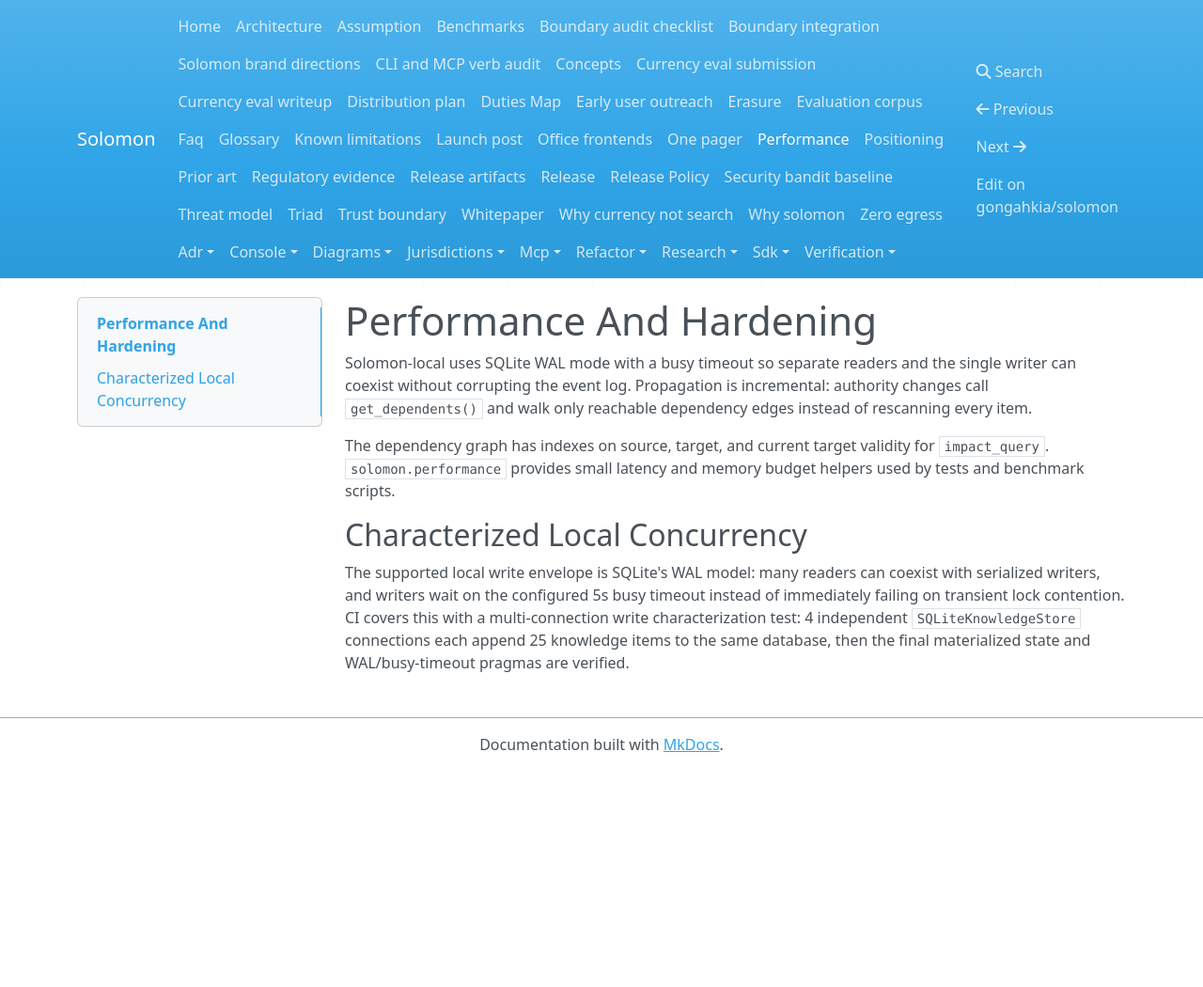
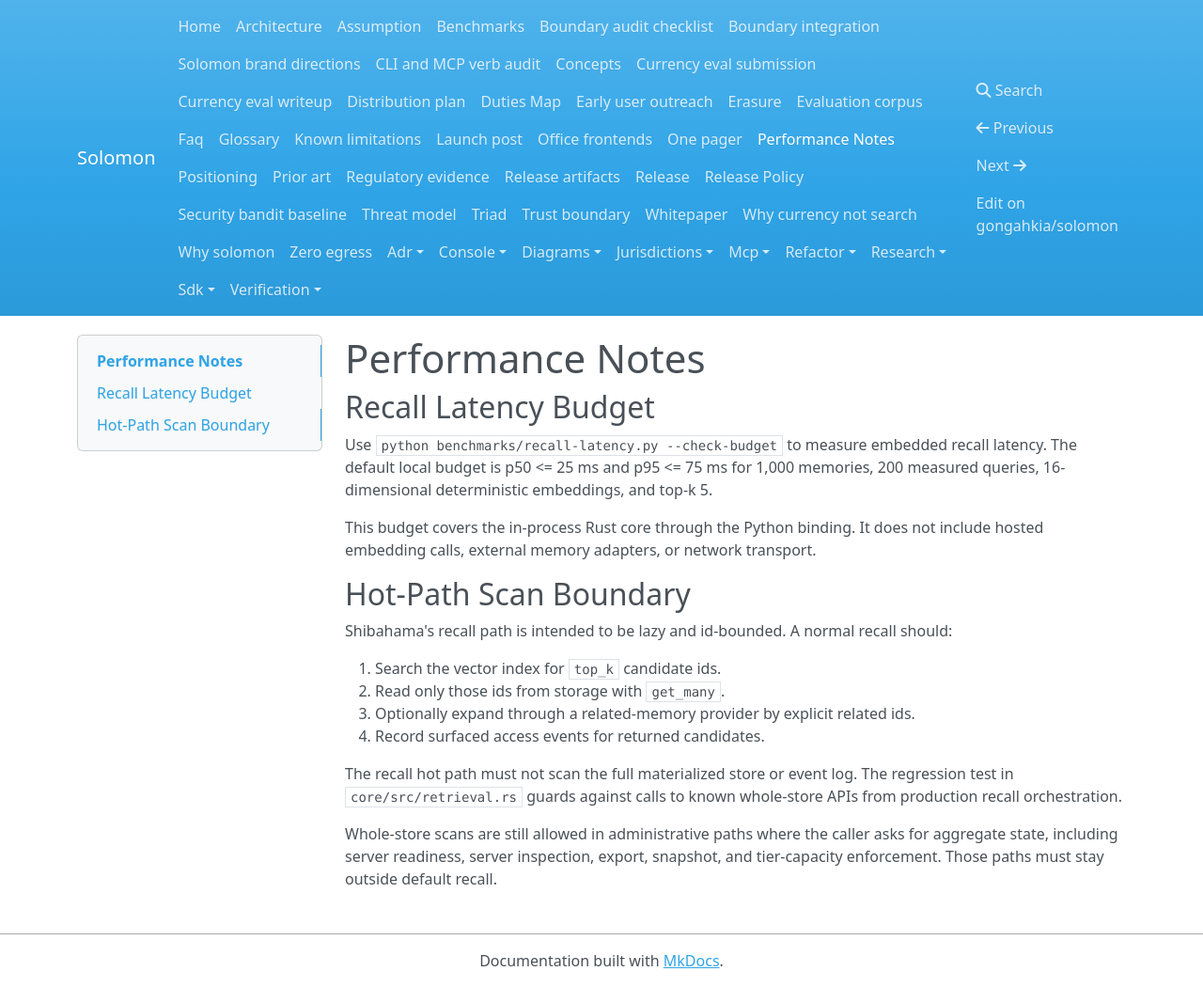
Before and after one commit to gongahkia/solomon, an MkDocs documentation site: the page built from docs/performance.md, in a window 1280 px wide. Shown: the whole page at 94% size. Built offline with MkDocs 1.6.1, drawn with Linux system fonts in a browser that asks for light colours; nearby versions of some CDN libraries; before the commit the page ends 900 px from its top, so only the background shows below that.

Commit message:
perf: guard recall hot path against global scans
(cherry picked from commit 979770eaa70522291ebf2b16af52f6aec7917a86)
(cherry picked from commit 456ff64d9c3a0528a726393b6a7ec610e7db1758)

```diff
--- a/docs/performance.md
+++ b/docs/performance.md
@@ -1,18 +1,27 @@
-<!-- SPDX-License-Identifier: Apache-2.0 -->
+# Performance Notes
 
-# Performance And Hardening
+## Recall Latency Budget
 
-Solomon-local uses SQLite WAL mode with a busy timeout so separate readers and the single writer can
-coexist without corrupting the event log. Propagation is incremental: authority changes call
-`get_dependents()` and walk only reachable dependency edges instead of rescanning every item.
+Use `python benchmarks/recall-latency.py --check-budget` to measure embedded recall latency. The
+default local budget is p50 <= 25 ms and p95 <= 75 ms for 1,000 memories, 200 measured queries,
+16-dimensional deterministic embeddings, and top-k 5.
 
-The dependency graph has indexes on source, target, and current target validity for `impact_query`.
-`solomon.performance` provides small latency and memory budget helpers used by tests and benchmark scripts.
+This budget covers the in-process Rust core through the Python binding. It does not include hosted
+embedding calls, external memory adapters, or network transport.
 
-## Characterized Local Concurrency
+## Hot-Path Scan Boundary
 
-The supported local write envelope is SQLite's WAL model: many readers can coexist with serialized writers,
-and writers wait on the configured 5s busy timeout instead of immediately failing on transient lock
-contention. CI covers this with a multi-connection write characterization test: 4 independent
-`SQLiteKnowledgeStore` connections each append 25 knowledge items to the same database, then the final
-materialized state and WAL/busy-timeout pragmas are verified.
+Shibahama's recall path is intended to be lazy and id-bounded. A normal recall should:
+
+1. Search the vector index for `top_k` candidate ids.
+2. Read only those ids from storage with `get_many`.
+3. Optionally expand through a related-memory provider by explicit related ids.
+4. Record surfaced access events for returned candidates.
+
+The recall hot path must not scan the full materialized store or event log. The regression test in
+`core/src/retrieval.rs` guards against calls to known whole-store APIs from production recall
+orchestration.
+
+Whole-store scans are still allowed in administrative paths where the caller asks for aggregate
+state, including server readiness, server inspection, export, snapshot, and tier-capacity
+enforcement. Those paths must stay outside default recall.
```
Also changed, not shown: TODO.md (+1 -1 lines), docs/README.md (+3 -1 lines), 1 other file.
